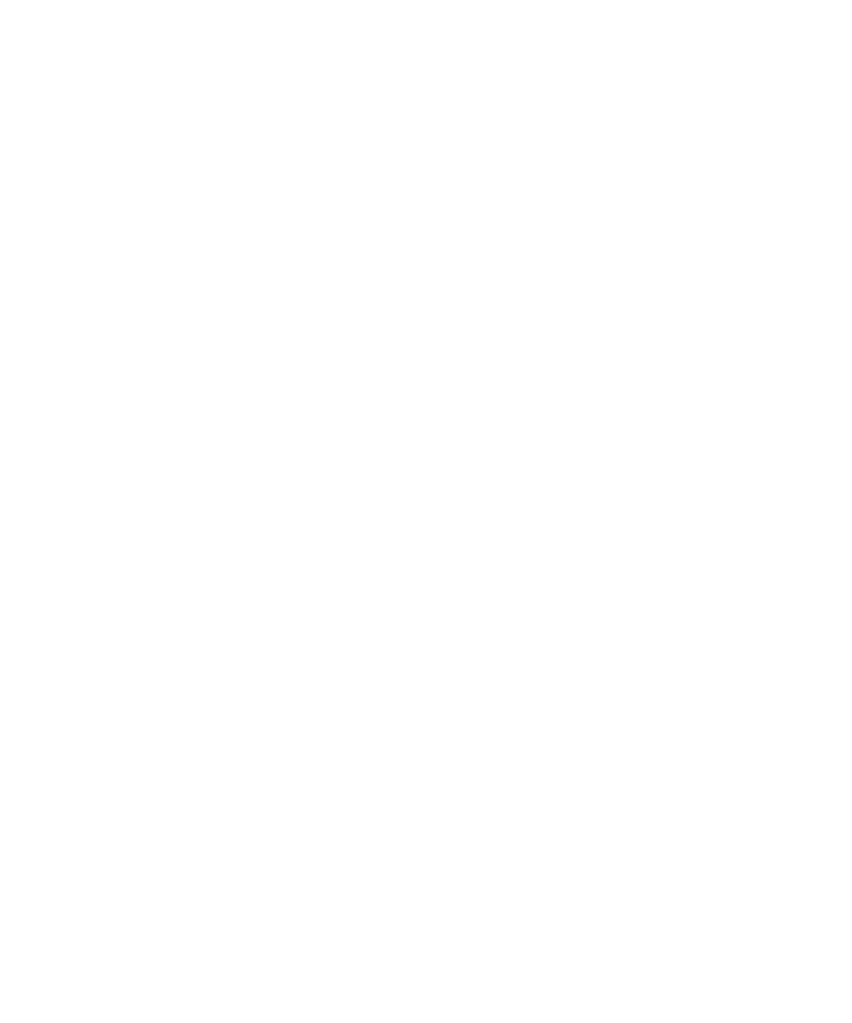
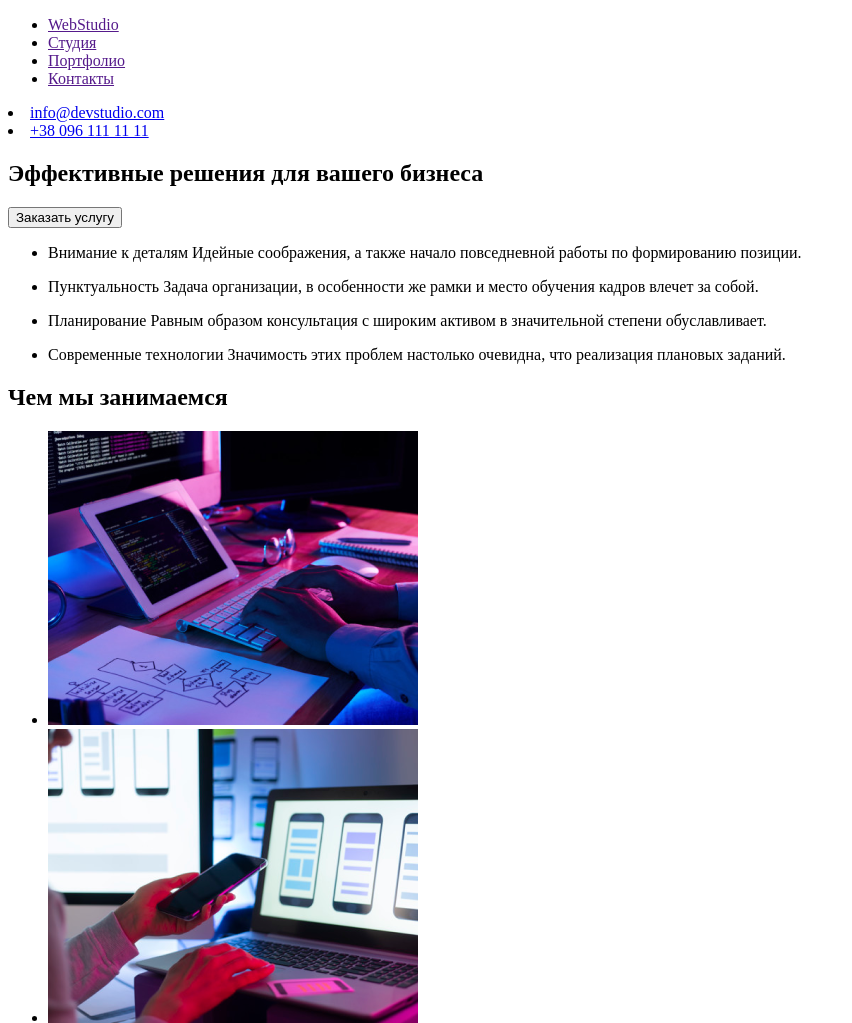
Before and after one commit to Dhenna/goit-markup-hw-01, a plain HTML site: page Untitled-1.html in a window 1280 px wide. Shown: the top 1023 px of the page, without its empty margins (0-852 px from the left). Before the commit the page ends 800 px from the top, so only its background shows below. Drawn offline with Linux system fonts and the light colour scheme.

Commit message:
Initial commit

```diff
--- a/Untitled-1.html
+++ b/Untitled-1.html
@@ -1,16 +1,69 @@
 <!DOCTYPE html>
-<html lang="en">
+<html lang="ru">
 <head>
     <meta charset="UTF-8">
     <meta http-equiv="X-UA-Compatible" content="IE=edge">
     <meta name="viewport" content="width=device-width, initial-scale=1.0">
-    <title>Document</title>
+    <title>Business</title>
 </head>
 <body>
     <header>
+        <nav>
         <ul>
-
+            <li><a href="">WebStudio</a></li>
+            <li><a href="">Студия</a></li>
+            <li><a href="">Портфолио</a></li>
+            <li><a href="">Контакты</a></li>
         </ul>
-    </header>
+        </nav>
+        <li> <a href="mail:info@devstudio.com">info@devstudio.com</a></li>
+        <li> <a href="tel+380961111111">+38 096 111 11 11</a></li>
+        <section>
+        <h1>Эффективные решения для вашего бизнеса</h1>
+        <button type="button">Заказать услугу</button>
+        </section>
+        <section>
+            <ul>
+                <li>
+                    <p>Внимание к деталям
+                        Идейные соображения, а также начало повседневной работы по формированию позиции.</p>
+                </li>
+                <li><p>Пунктуальность
+                    Задача организации, в особенности же рамки и место обучения кадров влечет за собой.</p></li>
+          <li><p>Планирование
+            Равным образом консультация с широким активом в значительной степени обуславливает.
+        </p></li>
+        <li><p>Современные технологии
+            Значимость этих проблем настолько очевидна, что реализация плановых заданий.</p></li>
+                </ul>
+        </section>
+   <section>
+       <h2>Чем мы занимаемся</h2>
+       <ul>
+           <li><img src="./img.png" alt="'экран черный"></li>
+           <li><img src="./box 2.png" alt="экран телефон"></li>
+           <li><img src="./box 3.png" alt="экран сота цвет"></li>
+       </ul>
+   </section>
+   <section>
+       <h2>Наша команда</h2>
+       <ul>
+        <li><img src="./team card 1.png" alt="Игорь"></li>
+        <li><img src="./team card 2.png" alt="Ольга"></li>
+        <li><img src="./team card 3.png" alt="Николай"></li>
+        <li><img src="./team card 4.png" alt="Михаил"></li>
+    </ul>
+   </section>
+   <section>
+       <ul>
+           <li>
+               <p>WebStudio</p>
+               <p>г. Киев, пр-т Леси Украинки, 26</p>
+               <p>info@example.com</p>
+               <p>+38 099 111 11 11</p>
+           </li>
+       </ul>
+   </section>
+     </header>
 </body>
 </html>
```
Also changed, not shown: box 2.png (added), box 3.png (added), img.png (added), team card 1.png (added), team card 2.png (added), team card 3.png (added), team card 4.png (added).
